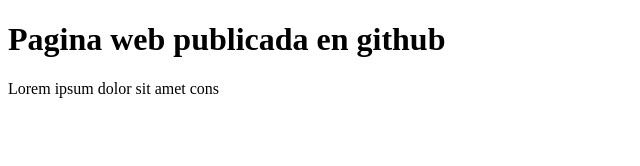
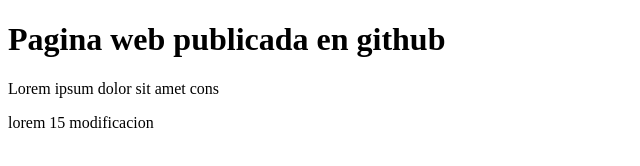
Before and after one commit to jacobogonzalezdiaz/pagina_wix, a plain HTML site: page index.html in a window 1280 px wide. Shown: the whole page, without its empty margins (0-640 px from the left). Drawn offline with Linux system fonts and the light colour scheme.

Commit message:
segunda modificacion

```diff
--- a/index.html
+++ b/index.html
@@ -9,5 +9,6 @@
 <body>
     <h1>Pagina web publicada en github</h1>
     <p>Lorem ipsum dolor sit amet cons</p>
+    <p>lorem 15 modificacion</p>
 </body>
 </html>
```
